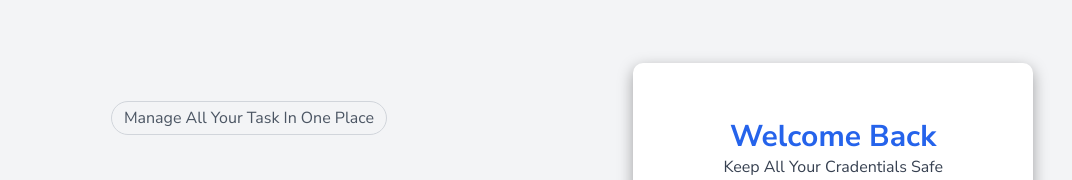
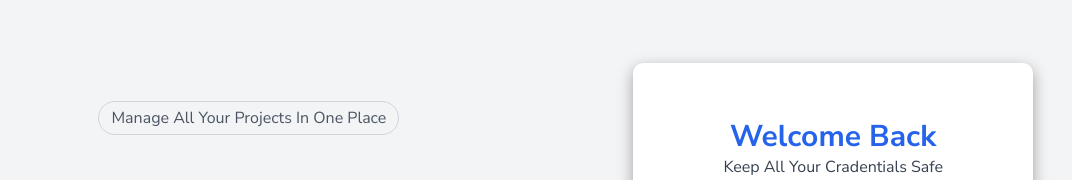
Before and after one commit to UmeshChimane/ProjectTracker, a React (Vite) app: page /log-in in a window 1280 px wide. Shown: the part 121-301 px from the top of the page, without its empty margins (143-1215 px from the left). Built offline with nearby package versions, Linux system fonts and the light colour scheme; no server answers.

Commit message:
little changes in login page

```diff
--- a/src/pages/Login.jsx
+++ b/src/pages/Login.jsx
@@ -60,7 +60,7 @@ const Login = () => {
         <div className='h-full w-full lg:w-2/3 flex flex-col items-center justify-center'>
           <div className='w-full md:max-w-lg 2xl:max-w-3xl flex flex-col items-center justify-center gap-5 md:gap-y-10 2xl:-mt-20'>
               <span className='flex gap-1 py-1 px-3 border rounded-full text-sm md:text-base border-gray-300 text-gray-600'>
-                Manage All Your Task In One Place
+                Manage All Your Projects In One Place
               </span>
 
               <p className='flex flex-col gap-0 md:gap-4 text-4xl md:text-6xl 2xl:text-7xl font-black text-center text-blue-700'>
```
